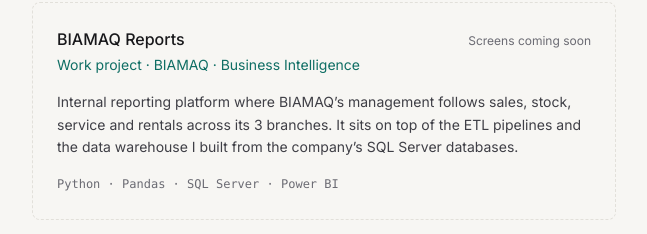
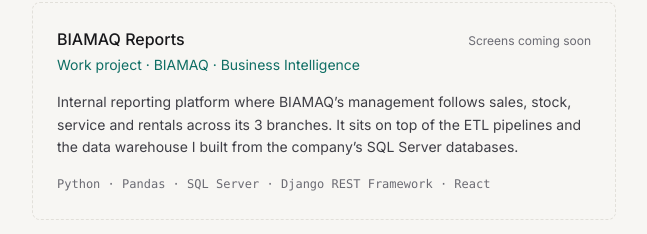
Before and after one commit to deadour/portfolio, a React (Vite) app: page / in a window 1280 px wide. Shown: the part 1693-1927 px from the top of the page, without its empty margins (408-1055 px from the left). Built offline with nearby package versions, Linux system fonts and the light colour scheme.

Commit message:
Update BIAMAQ Reports stack

```diff
--- a/src/data/projects.ts
+++ b/src/data/projects.ts
@@ -19,9 +19,8 @@
   },
   {
     // Internal system: screens must be mockups with sample data only.
-    // TODO: confirm the web stack of the reporting site.
     id: 'reports',
-    stack: ['Python', 'Pandas', 'SQL Server', 'Power BI'],
+    stack: ['Python', 'Pandas', 'SQL Server', 'Django REST Framework', 'React'],
     links: [],
   },
   {
```
